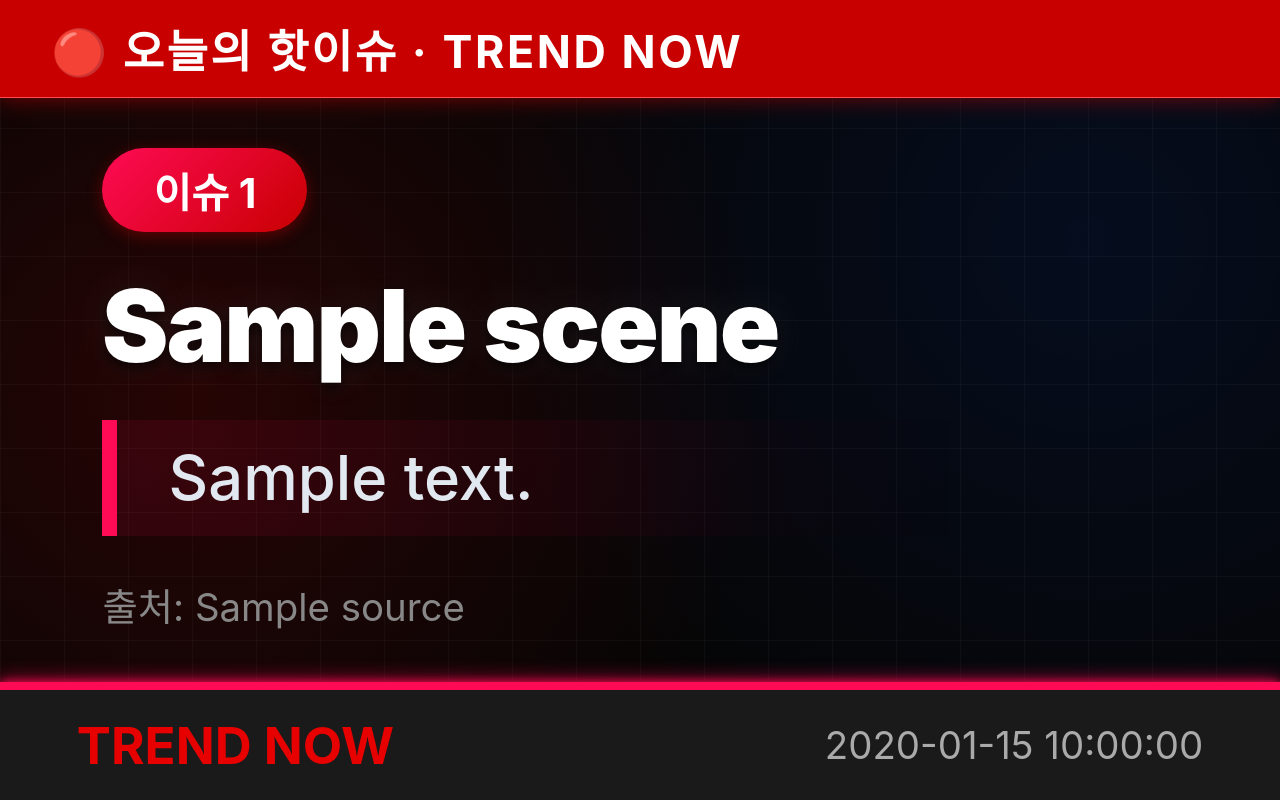
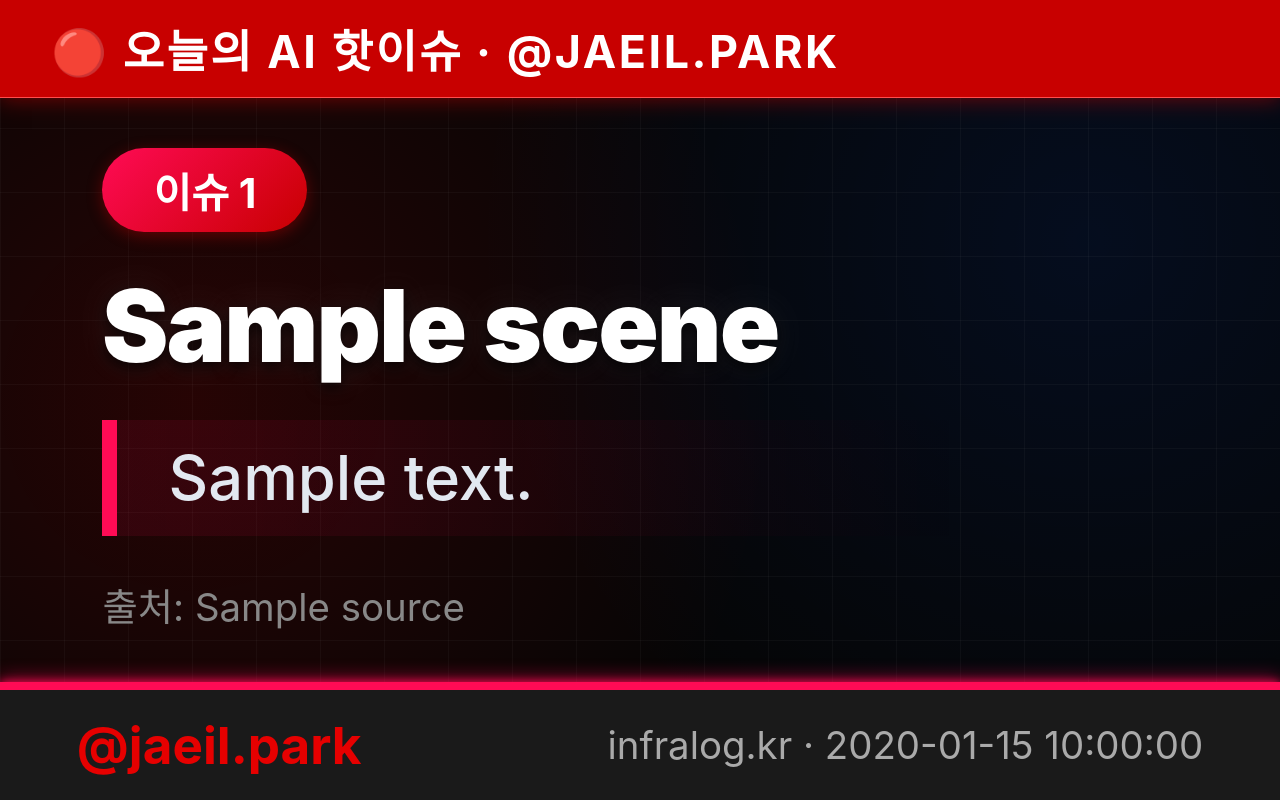
Before and after one commit to jaeil-park/ai_trend_publisher, a Python web app: template templates/news.html in a window 1280 px wide. Run offline with Jinja, Linux system fonts and the light colour scheme; the template is opened without the code that fills it: most values are stand-ins (such as "Sample title", 1, 10 or a date in 2020).

Commit message:
fix: add missing requests import + infralog.kr CTA + branding
- requests import 누락 수정 (Discord 알림 에러 수정)
- 캡션에 @jaeil.park 팔로우 + infralog.kr 바이오 링크 유도 추가
- 영상 상단 배너: 'TREND NOW' -> '@jaeil.park'
- 영상 하단 푸터: 'TREND NOW' -> '@jaeil.park | infralog.kr'

```diff
--- a/main.py
+++ b/main.py
@@ -12,6 +12,7 @@ from datetime import datetime
 from pathlib import Path
 from typing import Any
 
+import requests
 import jinja2
 from dotenv import load_dotenv
 from google import genai
@@ -61,7 +62,7 @@ def process_content_via_llm(items: list[NormalizedItem], query: str = "", max_re
 반드시 다음 JSON 구조를 반환해야 해 (마크다운 백틱 없이 순수 JSON만 반환):
 {{
   "template_type": "news",
-  "instagram_caption": "인스타그램 릴스 본문에 들어갈 찰진 전체 요약 설명 (2~3줄) + 주제 키워드 '{query}'와 직접 관련된 한국어 해시태그 7개",
+  "instagram_caption": "인스타그램 릴스 본문에 들어갈 찰진 전체 요약 설명 (2~3줄) + 주제 키워드 '{query}'와 직접 관련된 한국어 해시태그 7개. 마지막에 반드시 두 줄 추가: '👉 매일 AI 트렌드를 받아보고 싶다면 팔로우 @jaeil.park' 그리고 '📌 더 깊은 인사이트는 infralog.kr (프로필 바이오 링크)'",
   "scenes": [
     {{
       "hook_title": "해당 뉴스의 첫 3초 시선을 끌 강력한 헤드라인 (10자 이내)",
--- a/templates/news.html
+++ b/templates/news.html
@@ -179,7 +179,7 @@
 
 <body>
   <div class="bg-grid"></div>
-  <div class="news-ticker">🔴 오늘의 핫이슈 · TREND NOW</div>
+  <div class="news-ticker">🔴 오늘의 AI 핫이슈 · @jaeil.park</div>
 
   <div class="sequence-container">
     {% for scene in scenes %}
@@ -198,8 +198,8 @@
   </div>
 
   <div class="news-footer">
-    <div class="logo">TREND NOW</div>
-    <div>{{ published_at }}</div>
+    <div class="logo">@jaeil.park</div>
+    <div>infralog.kr · {{ published_at }}</div>
   </div>
 
   <script>
```
